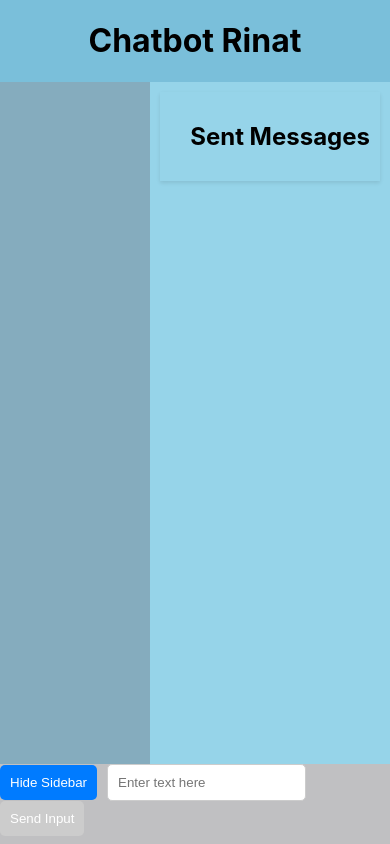
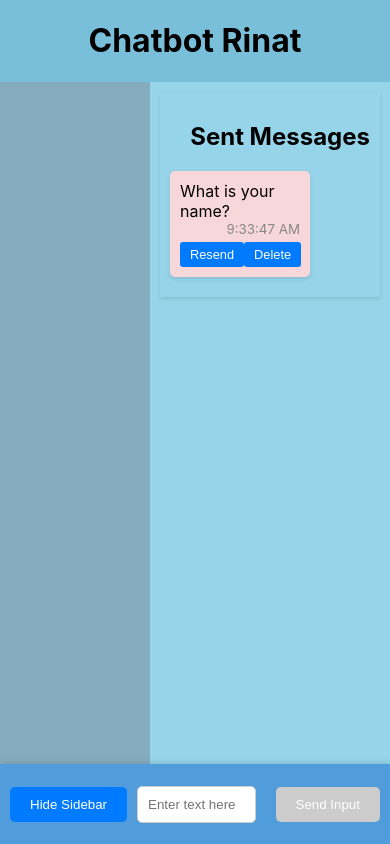
Before and after one commit to rcanaan/chatbot, a React (Create React App) app: page / in a window 390 px wide. Built offline with nearby package versions, Linux system fonts and the light colour scheme.

Commit message:
footer responsive design  and name title

```diff
--- a/src/components/Footer.module.css
+++ b/src/components/Footer.module.css
@@ -1,20 +1,25 @@
 .footer {
-  background-color: rgb(192, 192, 194);
+  display: flex;
+  align-items: center;
+  justify-content: space-between;
+  background-color: rgb(81, 157, 219);
   position: fixed;
   height: 5rem;
   left: 0;
   bottom: 0;
   width: 100%;
-  /* display: flex;
-  flex-direction: row; */
+
+  box-shadow: 0 -2px 5px rgba(0, 0, 0, 0.1);
 }
+
 .footer button {
   margin-right: 10px;
-  padding: 10px;
+  padding: 10px 20px;
   border: none;
   background-color: #007bff;
   color: white;
   cursor: pointer;
+  margin-left: 10px;
   border-radius: 5px;
 }
 
@@ -29,10 +34,11 @@
   margin-right: 10px;
   border: 1px solid #ccc;
   border-radius: 5px;
+  width: 30%; /* Increase width for better spacing */
 }
 
 .footer .sendButton {
-  padding: 10px;
+  padding: 10px 20px;
   border: none;
   background-color: #28a745;
   color: white;
--- a/src/components/Footer.tsx
+++ b/src/components/Footer.tsx
@@ -1,16 +1,29 @@
-import React, { useState } from "react";
+import React, { useEffect, useRef, useState } from "react";
 import styles from "./Footer.module.css";
 import { useMessages } from "../Context/MessageContext";
 
 interface FooterProps {
   onClickSideBar: () => void;
   isSideBarOpen: boolean;
+  setUsername: (name: string) => void;
 }
 
-export default function Footer({ onClickSideBar, isSideBarOpen }: FooterProps) {
+export default function Footer({
+  onClickSideBar,
+  isSideBarOpen,
+  setUsername,
+}: FooterProps) {
   const [inputValue, setInputValue] = useState("");
   const [isLoading, setIsLoading] = useState(false);
-  const { addMessage } = useMessages();
+  const { addMessage, messages, nameSet, setNameSet } = useMessages();
+  const initialMessageSet = useRef(false);
+  useEffect(() => {
+    if (!initialMessageSet.current && messages.length === 0 && !nameSet) {
+      addMessage("What is your name?", "received");
+      // setNameSet(true);
+      initialMessageSet.current = true;
+    }
+  }, [addMessage, messages.length, nameSet, setNameSet]);
 
   const handleInputChange = (event: React.ChangeEvent<HTMLInputElement>) => {
     setInputValue(event.target.value);
@@ -19,7 +32,14 @@ export default function Footer({ onClickSideBar, isSideBarOpen }: FooterProps) {
   const handleSendClick = () => {
     setIsLoading(true);
     setTimeout(() => {
-      addMessage(inputValue, "sent");
+      if (!nameSet) {
+        setUsername(inputValue);
+        addMessage(inputValue, "sent");
+        addMessage(`Hello ${inputValue}!`, "received");
+        setNameSet(true);
+      } else {
+        addMessage(inputValue, "sent");
+      }
       setIsLoading(false);
       setInputValue("");
     }, 800);
```
